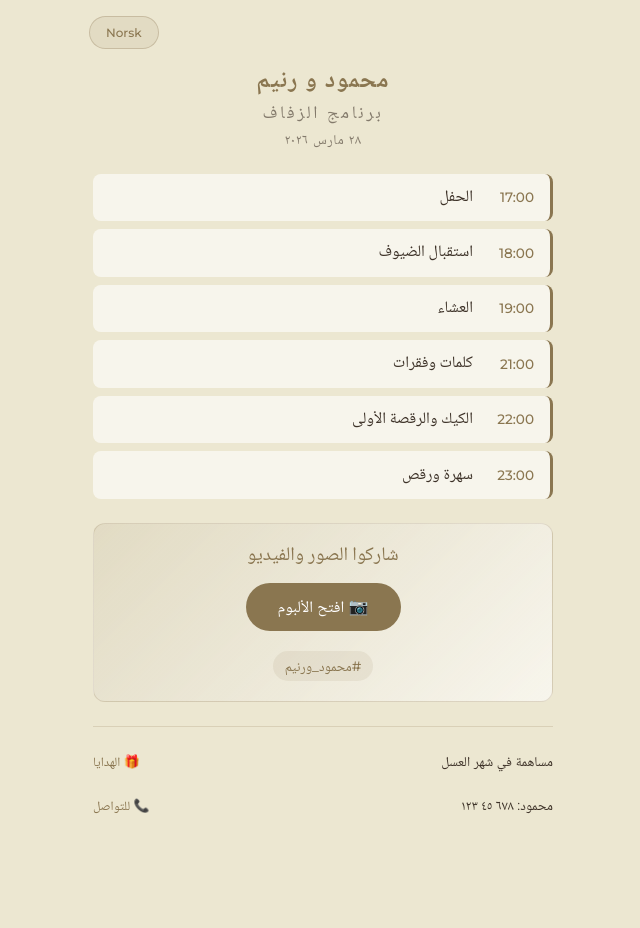
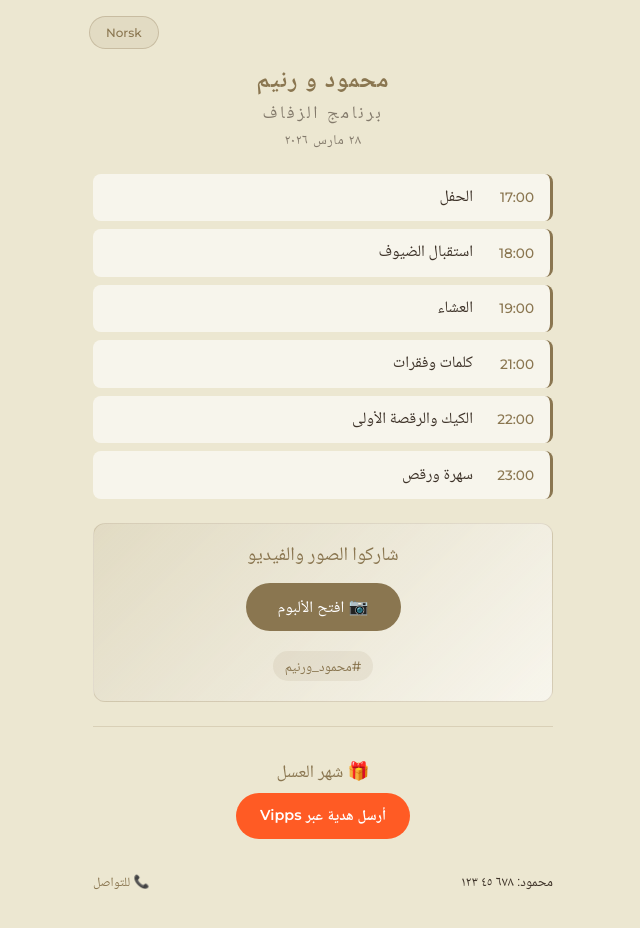
Before and after one commit to mahmoudAndRanim/wedding-program, a React (Vite) app: page / in a window 1280 px wide. Shown: the top 928 px of the page, without its empty margins (317-957 px from the left). Before the commit the page ends 856 px from the top, so only its background shows below. Built offline with nearby package versions, Linux system fonts and the light colour scheme.

Commit message:
Add Vipps button for honeymoon gift

```diff
--- a/src/App.css
+++ b/src/App.css
@@ -478,3 +478,37 @@
   font-weight: 400;
   color: var(--text);
 }
+
+/* Gift/Vipps Section */
+.gift-section {
+  display: flex;
+  flex-direction: column;
+  align-items: center;
+  gap: 0.5rem;
+  padding: 1rem 0;
+}
+
+.gift-label {
+  font-family: 'Cormorant Garamond', 'Noto Naskh Arabic', serif;
+  font-size: 1.1rem;
+  font-weight: 500;
+  color: var(--gold);
+}
+
+.vipps-btn {
+  font-family: 'Montserrat', 'Noto Naskh Arabic', sans-serif;
+  font-size: 0.9rem;
+  font-weight: 600;
+  padding: 0.75rem 1.5rem;
+  border-radius: 25px;
+  text-decoration: none;
+  background: #ff5b24;
+  color: white;
+  display: inline-block;
+  transition: all 0.3s ease;
+}
+
+.vipps-btn:hover {
+  background: #e04d1a;
+  transform: scale(1.05);
+}
--- a/src/App.jsx
+++ b/src/App.jsx
@@ -68,8 +68,8 @@ const translations = {
     addToCalendar: 'Legg til i kalender',
     photoTitle: 'Del bilder & video',
     photoBtn: 'Åpne album',
-    gift: 'Ønskeliste',
-    giftValue: 'Bidrag til bryllupsreise',
+    gift: 'Bryllupsreise',
+    giftBtn: 'Send gave via Vipps',
     contact: 'Kontakt',
     contactValue: 'Mahmoud: 123 45 678',
     hashtag: '#MahmoudOgRanim',
@@ -99,8 +99,8 @@ const translations = {
     addToCalendar: 'أضف للتقويم',
     photoTitle: 'شاركوا الصور والفيديو',
     photoBtn: 'افتح الألبوم',
-    gift: 'الهدايا',
-    giftValue: 'مساهمة في شهر العسل',
+    gift: 'شهر العسل',
+    giftBtn: 'أرسل هدية عبر Vipps',
     contact: 'للتواصل',
     contactValue: 'محمود: ٦٧٨ ٤٥ ١٢٣',
     hashtag: '#محمود_ورنيم',
@@ -195,9 +195,11 @@ function App() {
 
       {/* Gift & Contact */}
       <section className="footer-section">
-        <div className="info-item">
-          <span className="info-label">🎁 {t.gift}</span>
-          <span className="info-value">{t.giftValue}</span>
+        <div className="gift-section">
+          <span className="gift-label">🎁 {t.gift}</span>
+          <a href="vipps://send?number=95528725" className="vipps-btn">
+            {t.giftBtn}
+          </a>
         </div>
         <div className="info-item">
           <span className="info-label">📞 {t.contact}</span>
```
